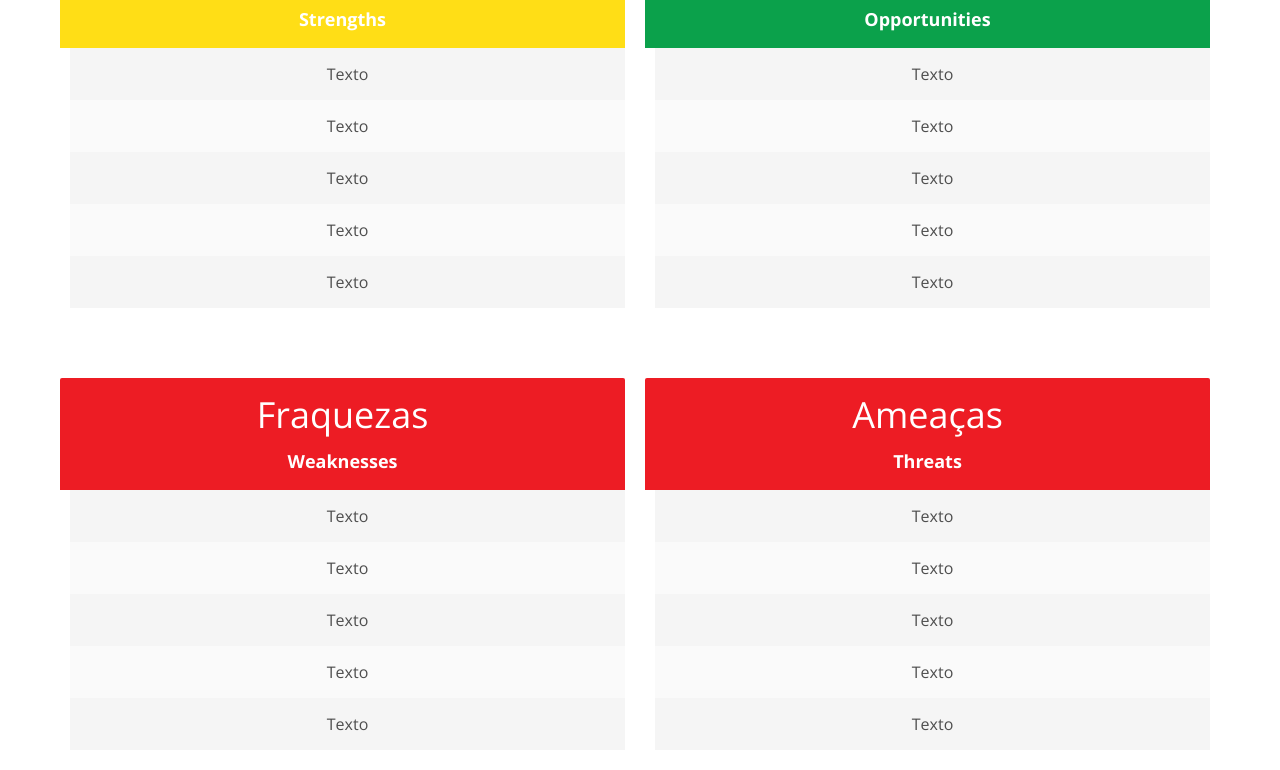
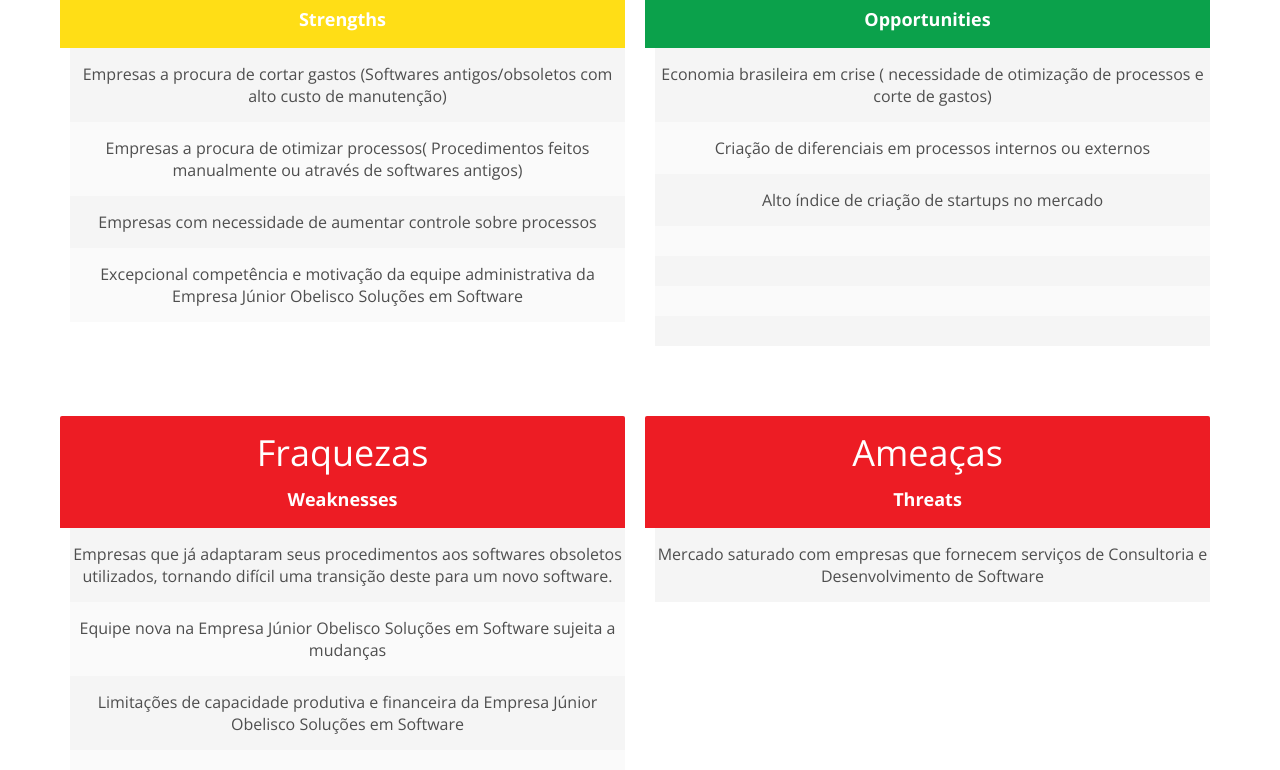
Before and after one commit to umbernardo/obelisco-src, a plain HTML site: page analise_swot.html in a window 1280 px wide. Shown: the part 430-1200 px from the top of the page. Drawn offline with nearby package versions, Linux system fonts and the light colour scheme.

Commit message:
CONTEÚDO

```diff
--- a/analise_swot.html
+++ b/analise_swot.html
@@ -106,11 +106,11 @@
                                 <h1>Forças</h1>
                                 <span>Strengths</span>
                             </li>
-                            <li>Texto</li>
-                            <li>Texto</li>
-                            <li>Texto</li>
-                            <li>Texto</li>
-                            <li>Texto</li>
+                            <li>Empresas a procura de cortar gastos (Softwares antigos/obsoletos com alto custo de manutenção)</li>
+                            <li>Empresas a procura de otimizar processos( Procedimentos feitos manualmente ou através de softwares antigos)</li>
+                            <li>Empresas com necessidade de aumentar controle sobre processos
+</li>
+                            <li>Excepcional competência e motivação da equipe administrativa da Empresa Júnior Obelisco Soluções em Software</li>
                         </ul>
                     </div>
 
@@ -120,11 +120,13 @@
                                 <h1>Oportunidades</h1>
                                 <span>Opportunities</span>
                             </li>
-                            <li>Texto</li>
-                            <li>Texto</li>
-                            <li>Texto</li>
-                            <li>Texto</li>
-                            <li>Texto</li>
+                            <li>Economia brasileira em crise ( necessidade de otimização de processos e corte de gastos)</li>
+                            <li>Criação de diferenciais em processos internos ou externos</li>
+                            <li>Alto índice de criação de startups no mercado </li>
+                            <li></li>
+                            <li></li>
+                            <li></li>
+                            <li></li>
                         </ul>
                     </div>
 
@@ -134,11 +136,12 @@
                                 <h1>Fraquezas</h1>
                                 <span>Weaknesses</span>
                             </li>
-                            <li>Texto</li>
-                            <li>Texto</li>
-                            <li>Texto</li>
-                            <li>Texto</li>
-                            <li>Texto</li>
+                            <li>Empresas que já adaptaram seus procedimentos aos softwares obsoletos utilizados, tornando difícil uma transição deste para um novo software.</li>
+                            <li>Equipe nova na Empresa Júnior Obelisco Soluções em Software sujeita a mudanças</li>
+                            <li>Limitações de capacidade produtiva e financeira da Empresa Júnior Obelisco Soluções em Software
+</li>
+                            <li></li>
+                            <li></li>
                         </ul>
                     </div>
 
@@ -148,11 +151,7 @@
                                 <h1>Ameaças</h1>
                                 <span>Threats</span>
                             </li>
-                            <li>Texto</li>
-                            <li>Texto</li>
-                            <li>Texto</li>
-                            <li>Texto</li>
-                            <li>Texto</li>
+                            <li>Mercado saturado com empresas que fornecem serviços de Consultoria e Desenvolvimento de Software</li>
                         </ul>
                     </div>
 
```
